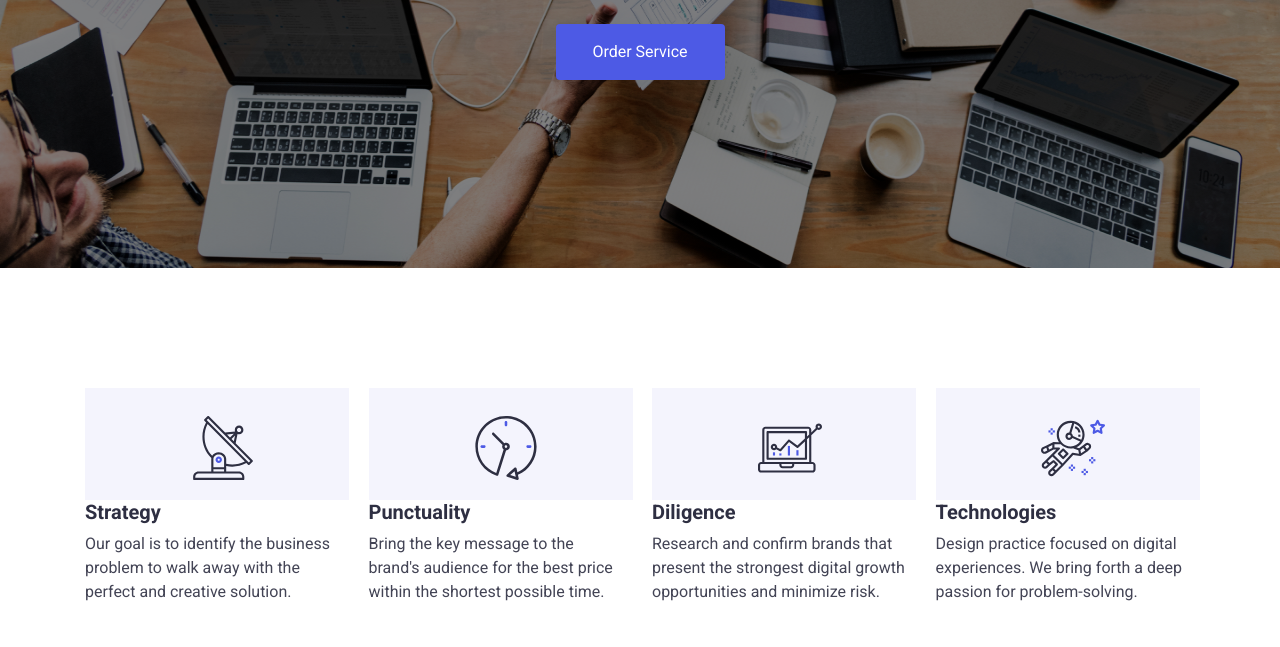
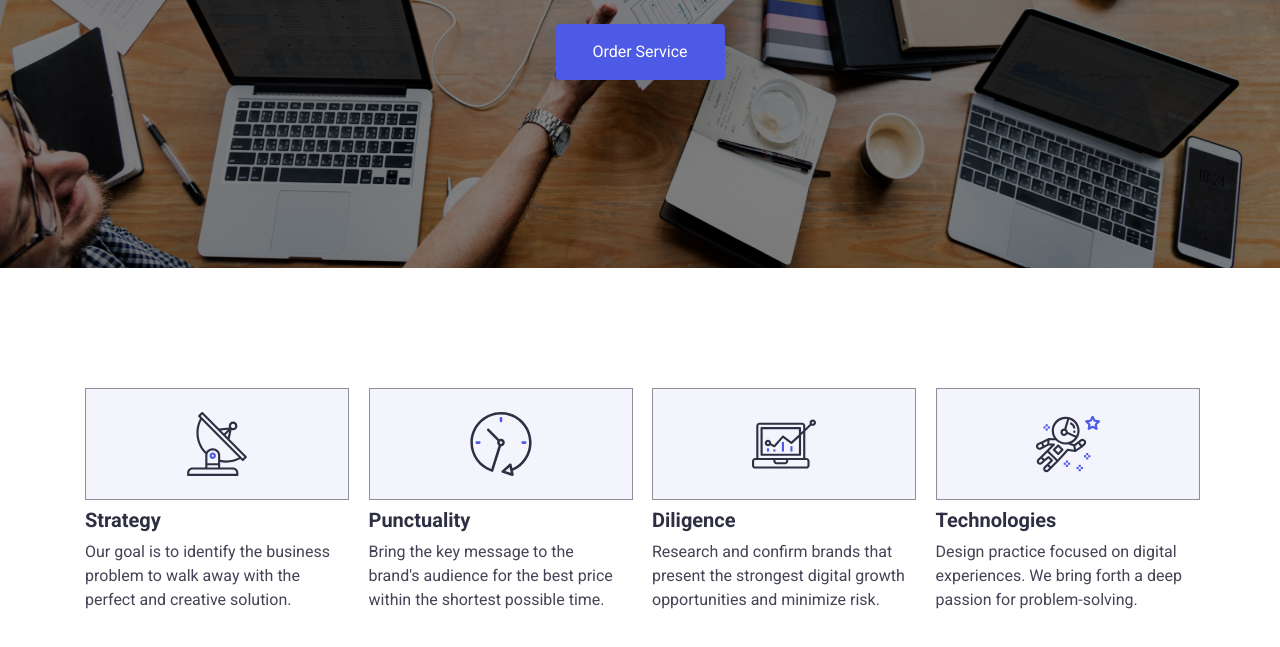
Before and after one commit to FurkanHalvaci/goit-markup-hw-04, a plain HTML site: page index.html in a window 1280 px wide. Shown: the part 405-1052 px from the top of the page. Drawn offline with nearby package versions, Linux system fonts and the light colour scheme.

Commit message:
icon border adjusted

```diff
--- a/css/styles.css
+++ b/css/styles.css
@@ -190,19 +190,20 @@ p {
   overflow: hidden;
 }
 .icons-feature{
-   width: 264px;
-   height: 112px;
-   background-color: #F4F4FD;
-   align-items: center;
-   position: relative;
+
+    position: relative;
+    width: 264px;
+    height: 112px;
+    border: 1px solid #8e8f99;
+    background-color: #F4F4FD;
+    display:flex;
+    align-items: center;
+    justify-content: center;
+    margin-bottom: 8px;
 }
 .icon{
   width: 64px;
   height: 64px;
-  position: absolute;
-  top: 25%;
-  left: 40%;
-
 }
 
 .page-feature-list {
```
